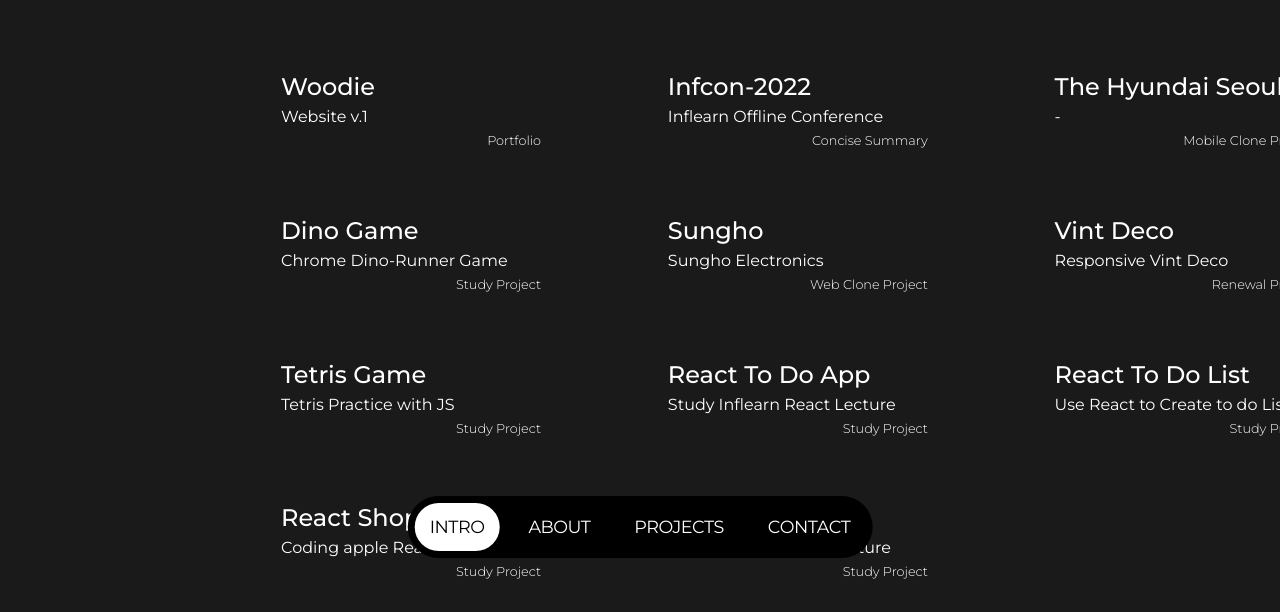
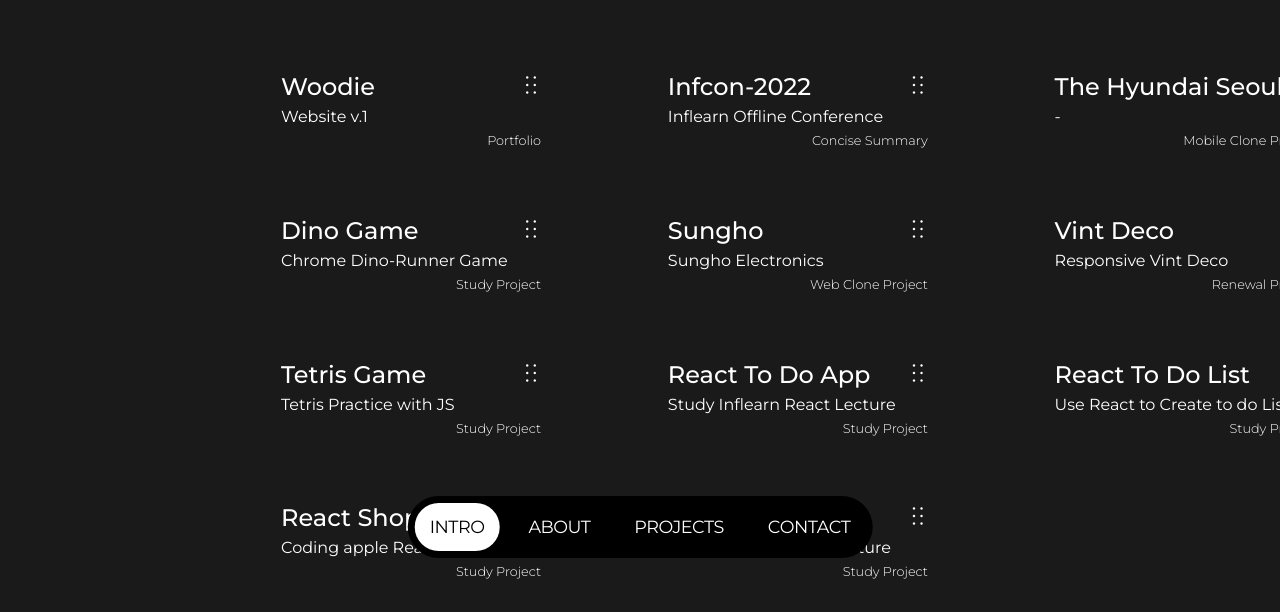
Before and after one commit to devwoodie/woodie, a React (Create React App) app: page /projects in a window 1280 px wide. Shown: the part 210-822 px from the top of the page. Built offline with nearby package versions, Linux system fonts and the light colour scheme.

Commit message:
feat : project list drag indicator add

```diff
--- a/public/index.html
+++ b/public/index.html
@@ -3,6 +3,7 @@
   <head>
     <meta charset="utf-8" />
     <link rel="icon" href="%PUBLIC_URL%/favicon.ico" />
+    <link rel="stylesheet" href="https://fonts.googleapis.com/css2?family=Material+Symbols+Outlined:opsz,wght,FILL,GRAD@20..48,100..700,0..1,-50..200" />
     <meta name="viewport" content="width=device-width, initial-scale=1" />
     <meta name="theme-color" content="#000000" />
     <meta
--- a/src/component/Projects.js
+++ b/src/component/Projects.js
@@ -59,10 +59,11 @@
                                                 ref={provided.innerRef}
                                                 {...provided.dragHandleProps}
                                             >
-                                                <a target="_blank" href={'https://github.com/devwoodie/'+project.git}>
+                                                <a target="_blank" href={`https://github.com/devwoodie/${project.git}`}>
                                                     <span className="contents-tit">{project.title}</span>
                                                     <span className="contents-sub">{project.sub}</span>
                                                     <span className="contents-date">{project.type}</span>
+                                                    <span className="drag-indicator material-symbols-outlined">drag_indicator</span>
                                                 </a>
                                             </div>
                                         )}
--- a/src/css/Projects.scss
+++ b/src/css/Projects.scss
@@ -43,10 +43,14 @@
       padding: 5px;
       width: 270px;
       border-bottom: 1px solid transparent;
+      position: relative;
       //transition: .4s;
       &.dragging{
-        background: rgba(61, 61, 61, 0.73);
+        background: rgba(61, 61, 61, 0.57);
         border-radius: 10px;
+        .drag-indicator{
+          display: none;
+        }
       }
       &:hover{
         border-bottom: 1px solid rgb(255, 94, 94);
@@ -73,6 +77,13 @@
         font-weight: 300;
         text-align: right;
       }
+      .drag-indicator{
+        font-weight: 100;
+        position: absolute;
+        right: 0px; top: 0px;
+        font-size: 30px;
+        cursor: pointer;
+      }
     }
   }
 }
```
